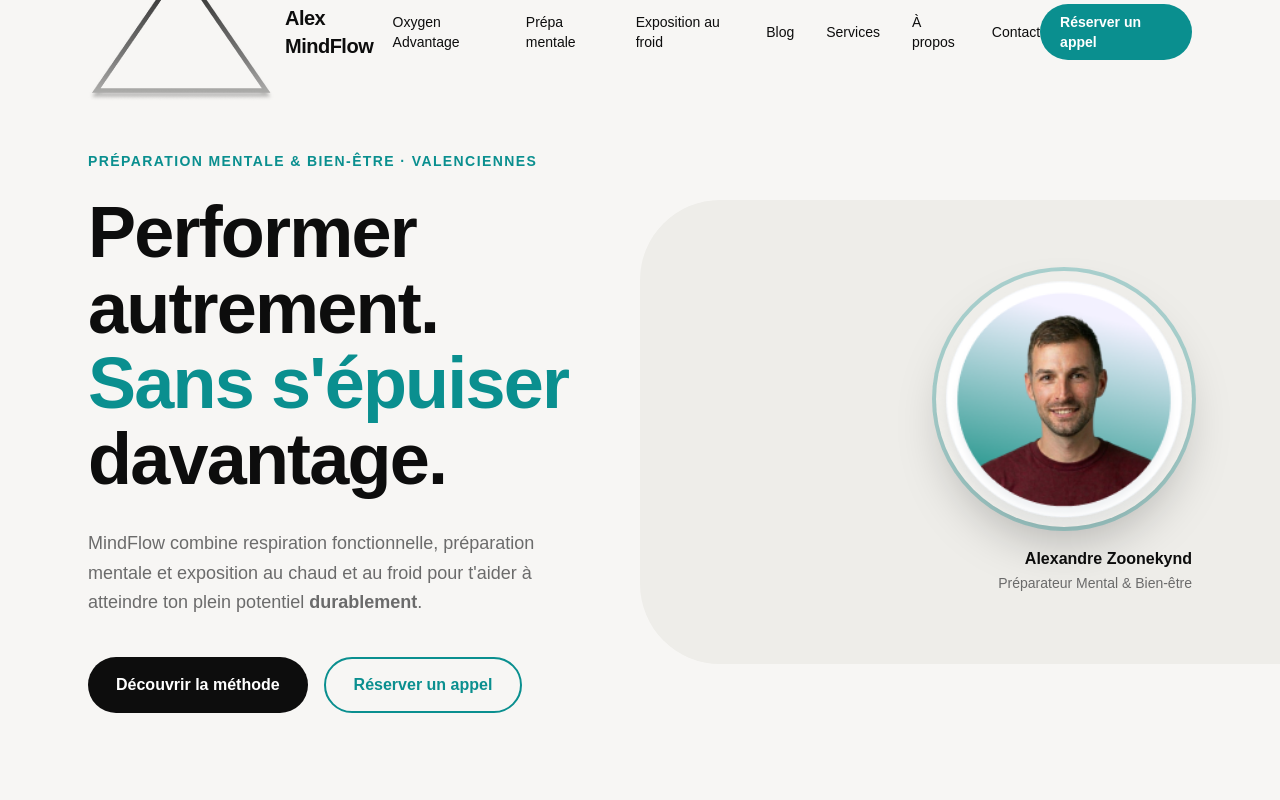
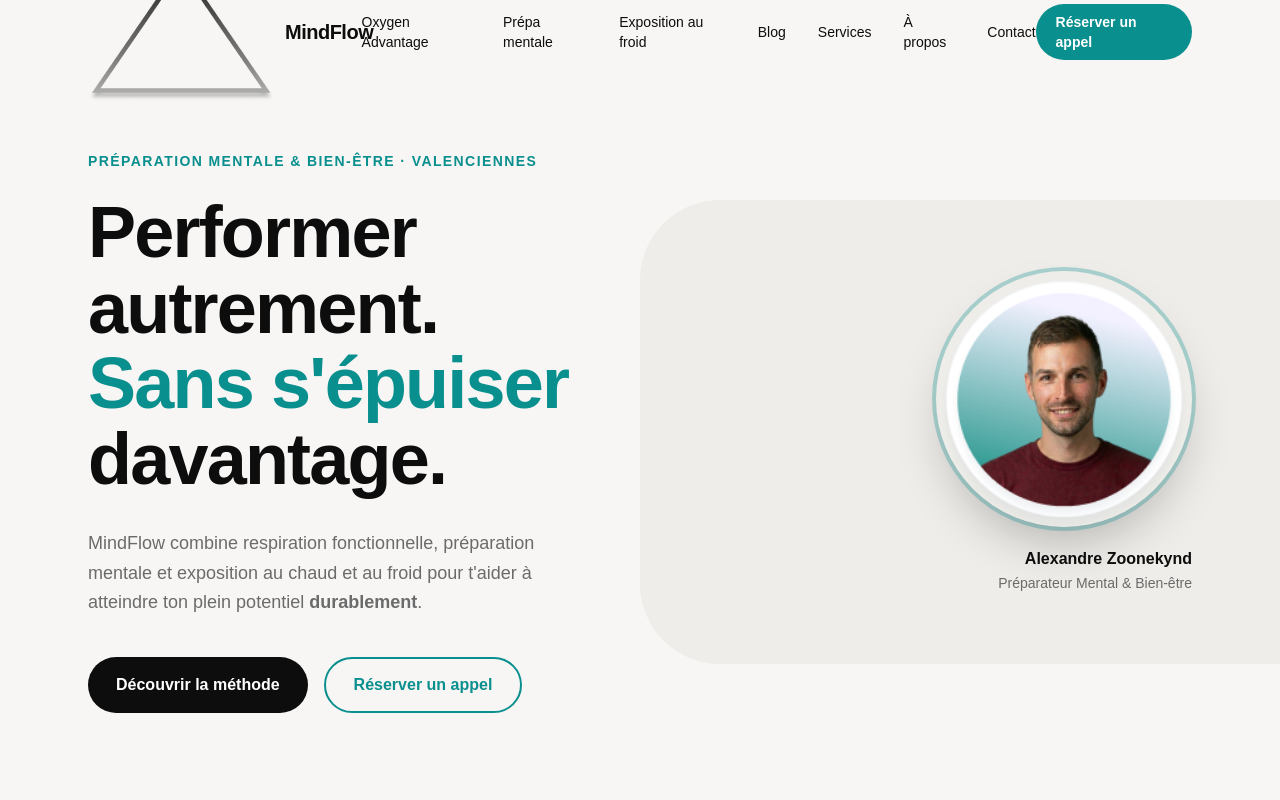
Before and after one commit to Alexskq/Mindflow, a Next.js app: page / in a window 1280 px wide. Shown: the top 800 px of the page. Built offline with nearby package versions, Linux system fonts and the light colour scheme.

Commit message:
remove ALex header

```diff
--- a/components/Header.tsx
+++ b/components/Header.tsx
@@ -38,25 +38,34 @@ export default function Header() {
       }`}
     >
       <div className="max-w-6xl mx-auto px-6 h-16 flex items-center justify-between">
-        <Link href="/" className="flex items-center gap-2.5" aria-label="Alex MindFlow — Accueil">
+        <Link
+          href="/"
+          className="flex items-center gap-2.5"
+          aria-label="Alex MindFlow — Accueil"
+        >
           <Image
             src="/images/logo_mindflow.png"
             alt=""
             width={28}
             height={28}
             className="object-contain w-7 h-7"
-            style={{ filter: "invert(1) brightness(0)", width: "auto", height: "auto" }}
+            style={{
+              filter: "invert(1) brightness(0)",
+              width: "auto",
+              height: "auto",
+            }}
             aria-hidden="true"
           />
-          <span
-            className="font-display font-bold text-xl tracking-tight text-[#0D0D0D]"
-          >
-            Alex MindFlow
+          <span className="font-display font-bold text-xl tracking-tight text-[#0D0D0D]">
+            MindFlow
           </span>
         </Link>
 
         {/* Desktop nav */}
-        <nav className="hidden md:flex items-center gap-8" aria-label="Navigation principale">
+        <nav
+          className="hidden md:flex items-center gap-8"
+          aria-label="Navigation principale"
+        >
           {NAV_LINKS.map((link) => (
             <Link
               key={link.href}
```
